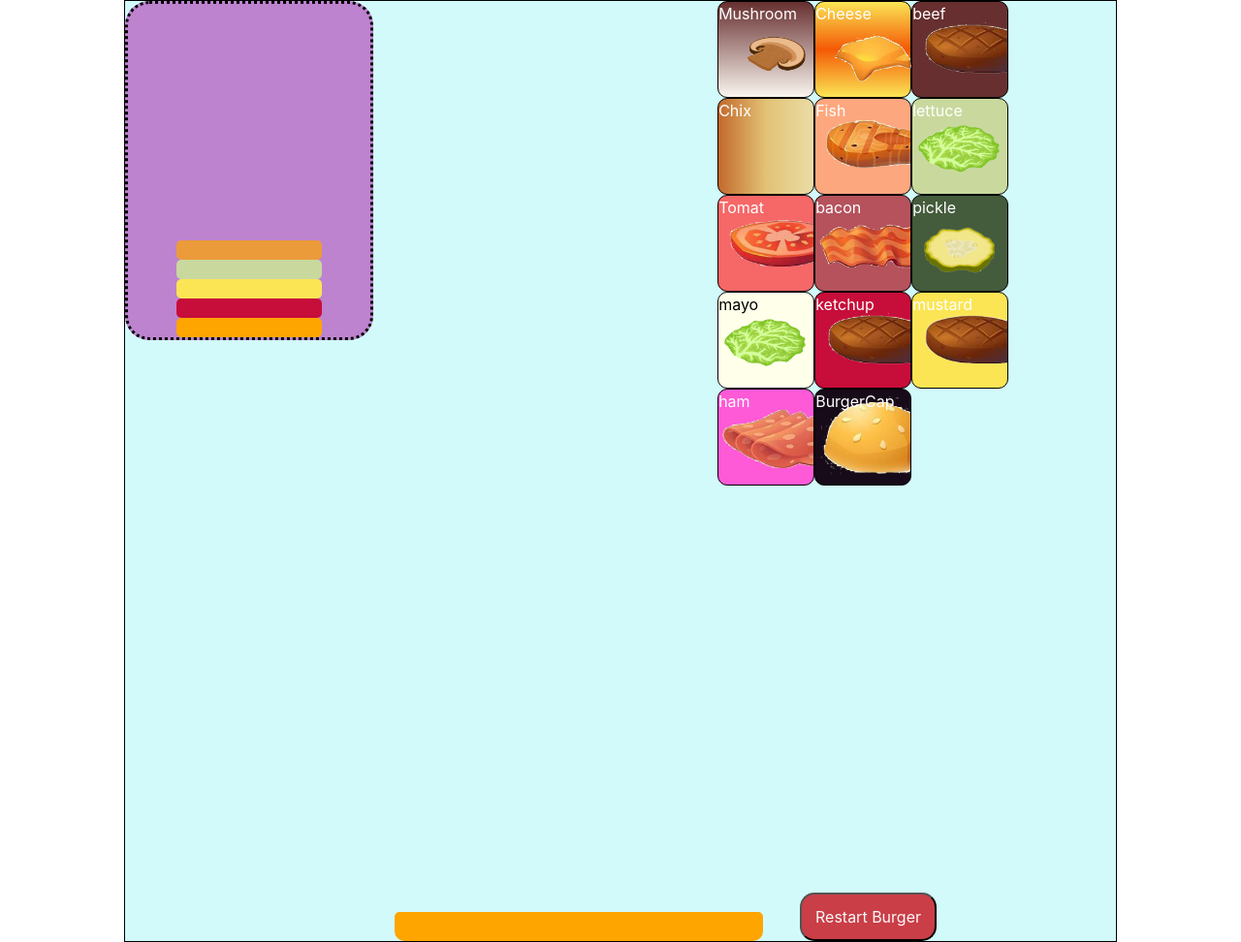
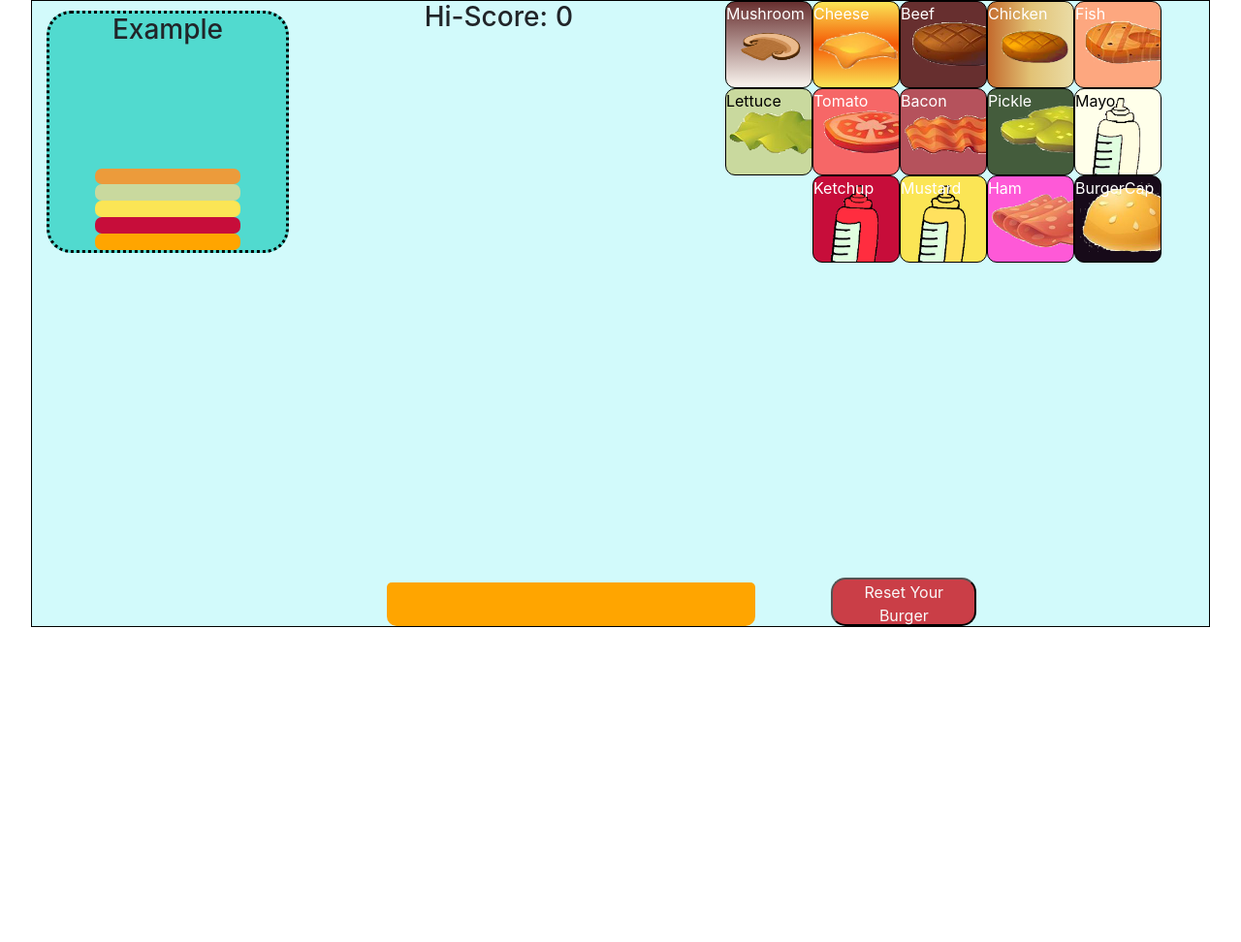
Before and after one commit to datguyrhy/burger-stacker, a plain HTML site: page index.html in a window 1280 px wide. Shown: the whole page at 97% size. After the commit the page ends 800 px from the top, so only its background shows below. Drawn offline with nearby package versions, Linux system fonts and the light colour scheme.

Commit message:
made some minor changes to the UI
Replaced placeholders for Ketchup,Mayo and Mustard images

Adjusted some margins to make the look more uniform

added a hi-score counter

added some DOM manipulators to adjust how the game looks

adjusted levelUp function for faster progression

```diff
--- a/index.html
+++ b/index.html
@@ -3,7 +3,6 @@
 <head>
   <link rel="stylesheet" href="style.css">
   <link rel="stylesheet" href="https://stackpath.bootstrapcdn.com/bootstrap/4.3.1/css/bootstrap.min.css" integrity="sha384-ggOyR0iXCbMQv3Xipma34MD+dH/1fQ784/j6cY/iJTQUOhcWr7x9JvoRxT2MZw1T" crossorigin="anonymous">
-
   <meta charset="UTF-8">
   <meta name="viewport" content="width=device-width, initial-scale=1.0">
   <meta http-equiv="X-UA-Compatible" content="ie=edge">
@@ -11,9 +10,11 @@
 </head>
 <body>
   <div class = "main-container container-fluid" id="main-box">
-      <!-- mini-match for burger <--></-->
+      <!-- mini-match for burger <-->
   <div class= "row">
-    <div class="col-3 d-flex flex-column justify-content-end align-items-center" id="mini-burger-ui">
+    <div class="col-4">
+      <div class="d-flex flex-column align-items-center" id="mini-burger-ui">
+        <h3>Example</h3>
       <div class = "example" id="eglayer10"></div>
       <div class = "example" id="eglayer9"></div>
       <div class = "example" id="eglayer8"></div>
@@ -27,43 +28,48 @@
       <div class = "example" id="eglayer0"></div>
       <div class ="example" id="egbase"></div>
     </div>
-
+  </div>
+  <!-- mini burger end -->
+  <h3>Hi-Score: </h3>
+  <h3 id="Hi-score"> 0</h3>
     <!-- ingredients UI -->
-    <div class=" col-5 offset-4 d-flex flex-wrap justify-content-space-evenly align-items-center" id ="ingredients-ui">
-      <div class = "ingredients-ui" id="btn-0">Mushroom<img src= "images/mushroom.png"></div>
-      <div class = "ingredients-ui" id="btn-1">Cheese<img src="images/cheese2.png"> </div>
-      <div class = "ingredients-ui" id="btn-2">beef </div>
-      <div class = "ingredients-ui" id="btn-3">Chix </div>
+    <div class=" col-5 offset-1 d-flex flex-wrap justify-content-end align-items-center" id ="ingredients-ui">
+      <div class = "ingredients-ui" id="btn-0">Mushroom <img src= "images/mushroom.png"></div>
+      <div class = "ingredients-ui" id="btn-1">Cheese <img src="images/cheese2.png"> </div>
+      <div class = "ingredients-ui" id="btn-2">Beef </div>
+      <div class = "ingredients-ui" id="btn-3">Chicken <img src="images/chicken-patty2.png"> </div>
       <div class = "ingredients-ui" id="btn-4"> Fish</div>
-      <div class = "ingredients-ui" id="btn-5"> lettuce</div>
-      <div class = "ingredients-ui" id="btn-6"> Tomat</div>
-      <div class = "ingredients-ui" id="btn-7"> bacon</div>
-      <div class = "ingredients-ui" id="btn-8"> pickle</div>
-      <div class = "ingredients-ui" id="btn-9"> mayo</div>
-      <div class = "ingredients-ui" id="btn-10"> ketchup</div>
-      <div class = "ingredients-ui" id="btn-11"> mustard</div>
-      <div class = "ingredients-ui" id="btn-12"> ham</div>
+      <div class = "ingredients-ui" id="btn-5"> Lettuce</div>
+      <div class = "ingredients-ui" id="btn-6"> Tomato</div>
+      <div class = "ingredients-ui" id="btn-7"> Bacon</div>
+      <div class = "ingredients-ui" id="btn-8"> Pickle</div>
+      <div class = "ingredients-ui" id="btn-9"> Mayo</div>
+      <div class = "ingredients-ui" id="btn-10"> Ketchup</div>
+      <div class = "ingredients-ui" id="btn-11"> Mustard</div>
+      <div class = "ingredients-ui" id="btn-12"> Ham</div>
       <div class = "ingredients-ui" id="btn-13"> BurgerCap </div>
     </div>
+    <!-- ingredients UI end -->
 </div>
   <!-- main burger -->
 <div class="row">
   <div class=" col-5 offset-3 d-flex flex-column align-items-center">
-    <div class = "stuff" id="layer10"></div>
-    <div class = "stuff" id="layer9"></div>
-    <div class = "stuff" id="layer8"></div>
-    <div class = "stuff" id="layer7"></div>
-    <div class = "stuff" id="layer6"></div>
-    <div class = "stuff" id="layer5"></div>
-    <div class = "stuff" id="layer4"></div>
-    <div class = "stuff" id="layer3"></div>
-    <div class = "stuff" id="layer2"></div>
-    <div class = "stuff" id="layer1"></div>
-    <div class = "stuff" id="layer0"></div>
-    <div class ="stuff" id="player-bun-base"></div>
+    <div class = "burgerLayer" id="layer10"></div>
+    <div class = "burgerLayer" id="layer9"></div>
+    <div class = "burgerLayer" id="layer8"></div>
+    <div class = "burgerLayer" id="layer7"></div>
+    <div class = "burgerLayer" id="layer6"></div>
+    <div class = "burgerLayer" id="layer5"></div>
+    <div class = "burgerLayer" id="layer4"></div>
+    <div class = "burgerLayer" id="layer3"></div>
+    <div class = "burgerLayer" id="layer2"></div>
+    <div class = "burgerLayer" id="layer1"></div>
+    <div class = "burgerLayer" id="layer0"></div>
+    <div class ="burgerLayer" id="player-bun-base"></div>
   </div>
+  <!-- main burger end -->
   <div class="col-2 d-flex align-items-end justify-content end">
-    <button id="resetBurger">Restart Burger</button>
+    <button id="resetBurger">Reset Your Burger</button>
   </div>
 </div>
 </div>
--- a/style.css
+++ b/style.css
@@ -34,10 +34,11 @@
   background-size: cover;
 }
 #btn-5{
+  color:black;
   background-color: #c9d99e;
   border-radius: 10px;
   border: 1px solid black;
-  background-image:url('images/lettuce.png');
+  background-image:url('images/lettuce2.png');
   background-size: cover;
 }
 #btn-6{
@@ -58,7 +59,7 @@
   background-color: #445c3c;
   border-radius: 10px;
   border: 1px solid black;
-  background-image:url('images/pickle.png');
+  background-image:url('images/pickl2.png');
   background-size: cover;
 }
 #btn-9{
@@ -66,21 +67,21 @@
   background-color: #ffffea;
   border-radius: 10px;
   border: 1px solid black;
-  background-image:url('images/lettuce.png');
+  background-image:url('images/mayo.png');
   background-size: cover;
 }
 #btn-10{
   background-color: #c70d3a;
   border-radius: 10px;
   border: 1px solid black;
-  background-image:url('images/beef-patty2.png');
+  background-image:url('images/ketchup.png');
   background-size: cover;
 }
 #btn-11{
   background-color: #fbe555;
   border-radius: 10px;
   border: 1px solid black;
-  background-image:url('images/beef-patty2.png');
+  background-image:url('images/mustard.png');
   background-size: cover;
 }
 #btn-12{
@@ -102,16 +103,17 @@ color: white;
 
 }
 #mini-burger-ui{
-  height: 350px;
-  background-color: #bd83ce;
+  height:250px;
+  width: 250px;
+  background-color: #51dacf;
   border-radius: 25px;
   border:3px dotted black;
-
+  margin-top:10px
 }
 #player-bun-base{
   background-color: orange;
   width: 380px;
-  height: 30px;
+  height: 45px;
   border-bottom-right-radius: 10px;
   border-bottom-left-radius: 10px;
 }
@@ -120,8 +122,8 @@ color: white;
   width:150px;
   background-color: orange;
 }
-.stuff{
-  height:40px;
+.burgerLayer{
+  height:30px;
   width:380px;
   background-size:360px 55px;
   border-radius:5px;
@@ -129,26 +131,30 @@ color: white;
 .example{
   height:20px;
   width:150px;
-  border-radius: 5px;
+  border-radius: 7px;
 }
 .ingredients-ui{
-  width:100px;
-  height:100px;
+  width:90px;
+  height:90px;
 }
+
 
 #main-box{
   background-color: #d2fafb;
-  width:80%;
+  width:95%;
   border:1px solid black;
 }
 
 img{
-  height:80px;
-  width:80px;
-  margin-left: 20px;
+  height: 65px;
+  width: 82px;
+  margin-left: 5px;
   margin-top: -10px;
 }
 
+#ingredients-ui{
+  padding: 0;
+}
 #resetBurger{
   color:#f9f9f9;
   background-color: #ca3e47;
@@ -157,3 +163,7 @@ img{
   border-radius: 15px;
 
 }
+
+#Hi-score{
+  margin-left: 8px;
+}
```
Also changed, not shown: script.js (+46 -14 lines), images/chicken-patty2.png (added), images/ketchup.png (added), images/mayo.png (added), images/mustard.png (added). Lines whose indentation alone changed are shown as unchanged.
